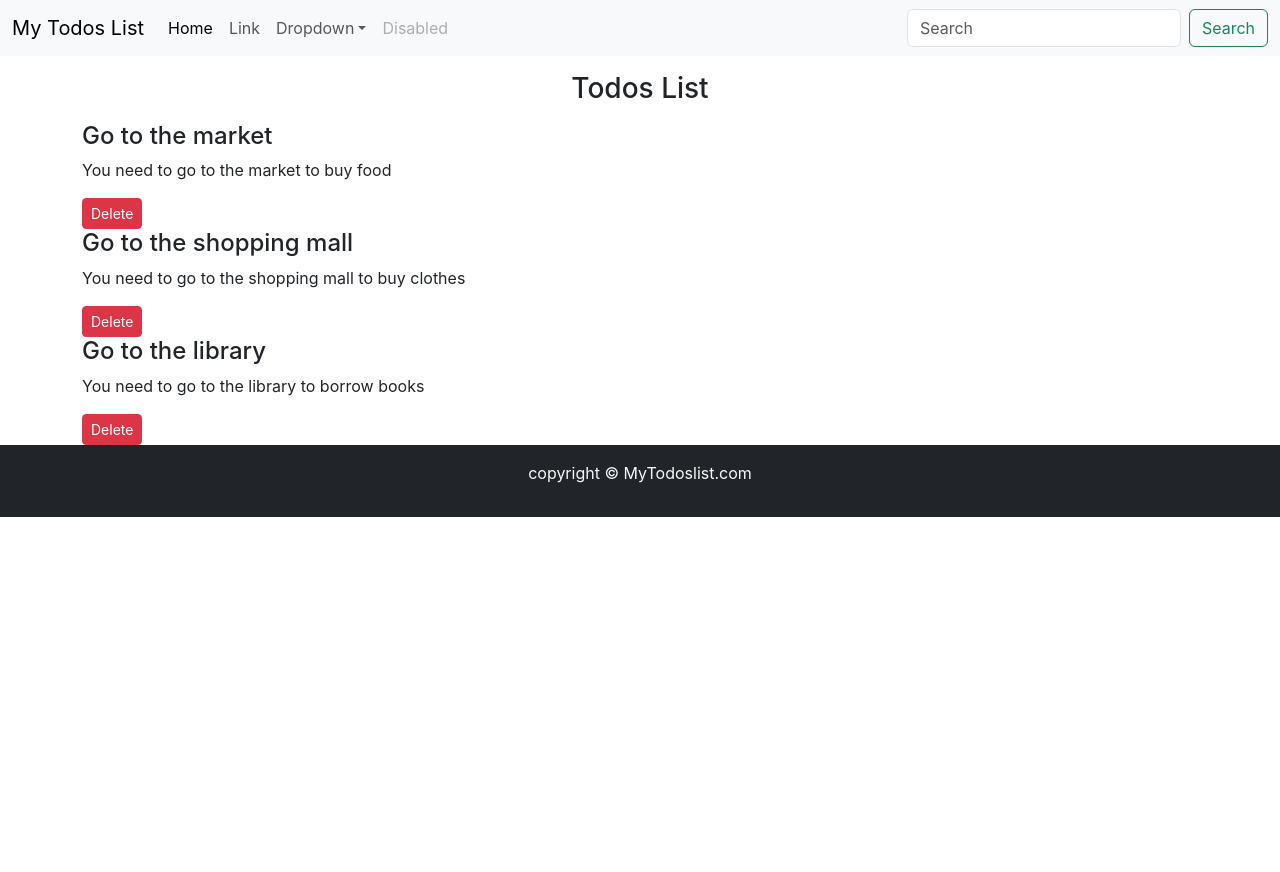
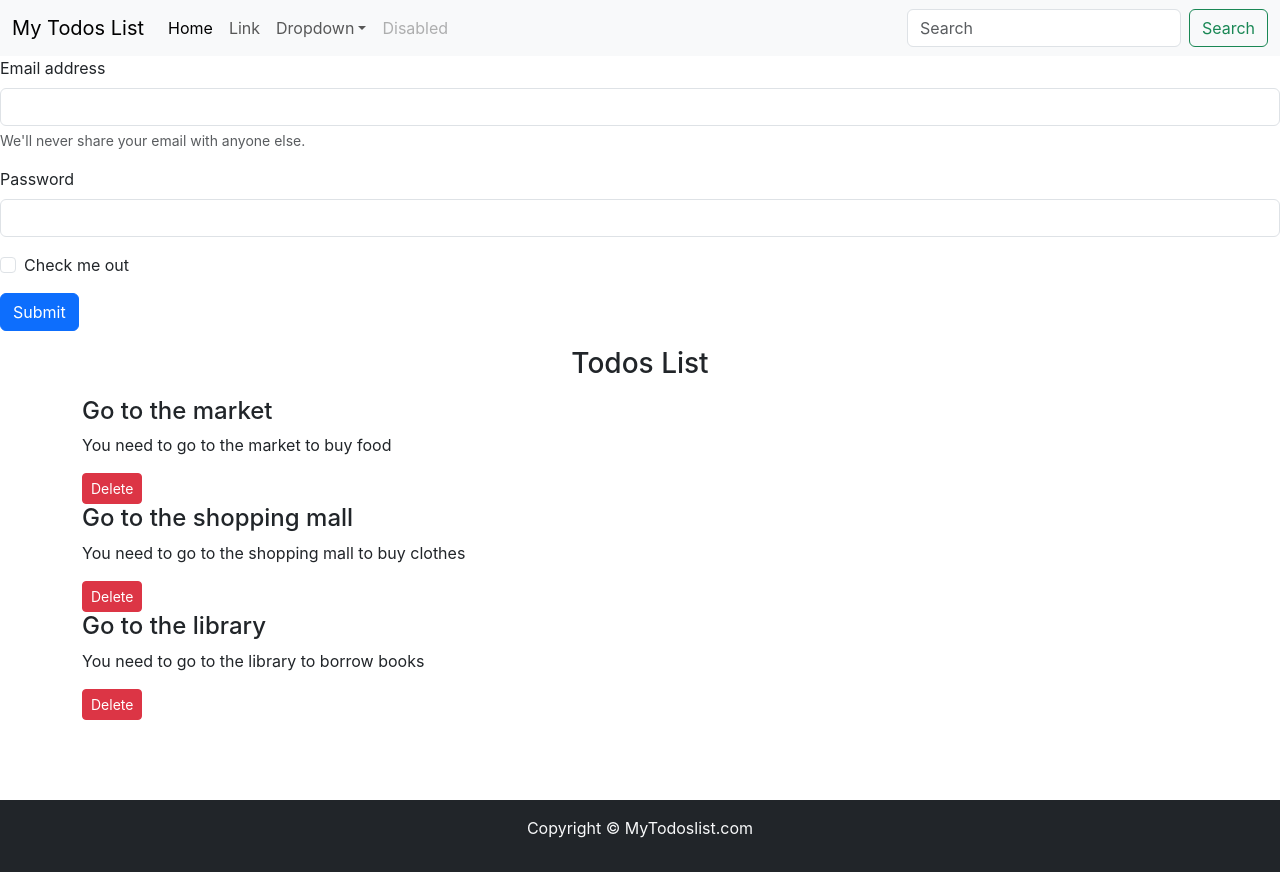
Before and after one commit to Bibechana8/React.js_tutorial, a React (Create React App) app: page / in a window 1280 px wide. Before the commit the page ends 800 px from the top, so only its background shows below. Built offline with nearby package versions, Linux system fonts and the light colour scheme.

Commit message:
changess

```diff
--- a/src/App.js
+++ b/src/App.js
@@ -3,6 +3,7 @@
 import Todos from "./MyComponents/Todos";
 import Footer from "./MyComponents/Footer";
 import TodoItem from './MyComponents/TodoItem';
+import AddTodo from './MyComponents/AddTodo';
 import React, { useState } from 'react';
 
 function App() {
@@ -38,6 +39,7 @@
   return (
     <>
     <Header title="My Todos List" searchBar={true}/>
+    <AddTodo/>
     <Todos todos={todos} onDelete={onDelete}/>
     <Footer/>
 
--- /dev/null
+++ b/src/MyComponents/AddTodo.js
@@ -0,0 +1,27 @@
+import React from 'react'
+
+const AddTodo = () => {
+  return (
+    <div>
+        <form>
+  <div class="mb-3">
+    <label for="exampleInputEmail1" class="form-label">Email address</label>
+    <input type="email" class="form-control" id="exampleInputEmail1" aria-describedby="emailHelp"/>
+    <div id="emailHelp" class="form-text">We'll never share your email with anyone else.</div>
+  </div>
+  <div class="mb-3">
+    <label for="exampleInputPassword1" class="form-label">Password</label>
+    <input type="password" class="form-control" id="exampleInputPassword1"/>
+  </div>
+  <div class="mb-3 form-check">
+    <input type="checkbox" class="form-check-input" id="exampleCheck1"/>
+    <label class="form-check-label" for="exampleCheck1">Check me out</label>
+  </div>
+  <button type="submit" class="btn btn-primary">Submit</button>
+</form>
+
+    </div>
+  )
+}
+
+export default AddTodo
--- a/src/MyComponents/Footer.js
+++ b/src/MyComponents/Footer.js
@@ -1,12 +1,17 @@
 import React from 'react'
 
-const Footer = () => {
+ const Footer = () => {
+  let footerStyle = {
+    position:"absolute",
+    top:"100vh",
+    width:"100%",
+  }
   return (
-    <div className="bg-dark text-light py-3">
-      <p className="text-center">
-        copyright &copy; MyTodoslist.com
-      </p>
-    </div>
+    <footer className="bg-dark text-light py-3" style={footerStyle}>
+       <p className="text-center">
+        Copyright &copy; MyTodoslist.com
+       </p>
+    </footer>
   )
 }
 
```
